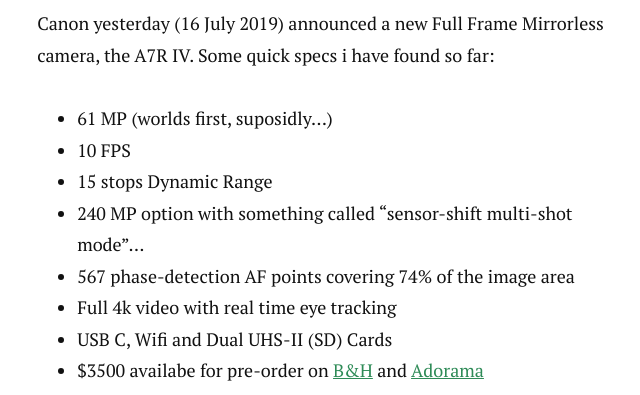
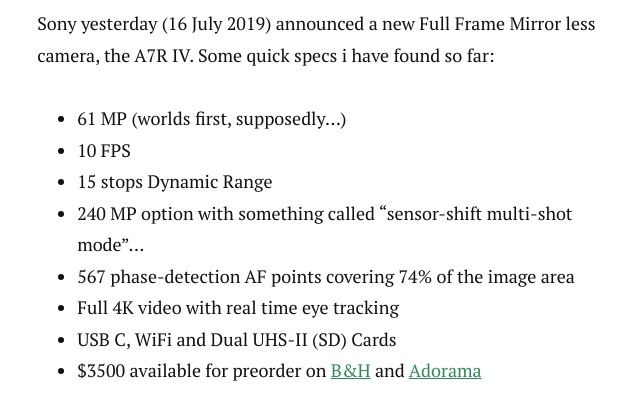
Before and after one commit to tiernano/www.geekphotographer.com, a Jekyll site: the page built from _posts/2019-07-17-sony-a7riv.md, in a window 1280 px wide and 900 px high, scrolled down 794 px, cut to the strip 249-644 px from the top of the window. Shown: the whole strip, without its empty margins (305-945 px from the left). Built offline with Jekyll 4.4.1, drawn with Linux system fonts in a browser that asks for light colours; Markdown is read by kramdown in place of the engine named in the settings; comment, search, counter and statistics services are not loaded.

Commit message:
Update from Forestry.io tiernan@tiernanotoole.ie updated _posts/2019-07-17-sony-a7riv.md

```diff
--- a/_posts/2019-07-17-sony-a7riv.md
+++ b/_posts/2019-07-17-sony-a7riv.md
@@ -1,25 +1,26 @@
 ---
 title: Sony announces the A7r IV - 61MP Full frame mirrorless camera
-date: 2019-07-17 00:00:00 +0000
+date: 2019-07-17T00:00:00.000+00:00
 author: tiernano
 layout: post
 categories:
-    - announcements
-    - sony
-    - hardware
+- announcements
+- sony
+- hardware
+
 ---
 ![](https://images.tiernanotoole.net/image/?inputImage=v1563357409/Screen-Shot-2019-07-16-at-10.jpg)
 
-Canon yesterday (16 July 2019) announced a new Full Frame Mirrorless camera, the A7R IV. Some quick specs i have found so far:
+Sony yesterday (16 July 2019) announced a new Full Frame Mirror less camera, the A7R IV. Some quick specs i have found so far:
 
-* 61 MP (worlds first, suposidly...)
+* 61 MP (worlds first, supposedly...)
 * 10 FPS
 * 15 stops Dynamic Range
 * 240 MP option with something called "sensor-shift multi-shot mode"...
 * 567 phase-detection AF points covering 74% of the image area
-* Full 4k video with real time eye tracking
-* USB C, Wifi and Dual UHS-II (SD) Cards
-* $3500 availabe for pre-order on [B&H](https://www.bhphotovideo.com/c/product/1494679-REG/sony_ilce7rm4_b_alpha_a7r_iv_mirrorless.html) and [Adorama](https://www.adorama.com/isoa7r4.html)
+* Full 4K video with real time eye tracking
+* USB C, WiFi and Dual UHS-II (SD) Cards
+* $3500 available for preorder on [B&H](https://www.bhphotovideo.com/c/product/1494679-REG/sony_ilce7rm4_b_alpha_a7r_iv_mirrorless.html) and [Adorama](https://www.adorama.com/isoa7r4.html)
 
 ![](https://images.tiernanotoole.net/image/?inputImage=v1563358116/Screen-Shot-2019-07-16-at-10_1.jpg)
 
```
Also changed, not shown: .forestry/settings.yml.
